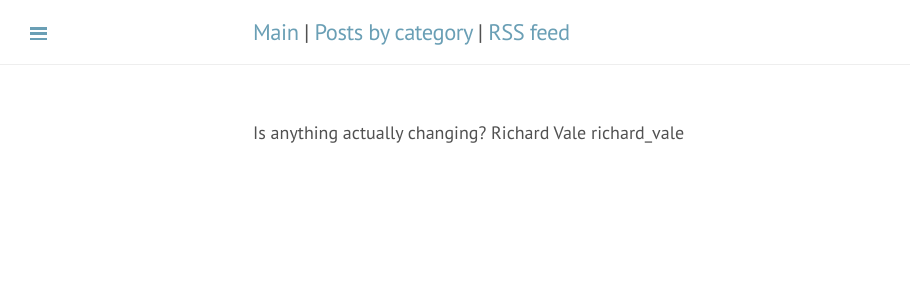
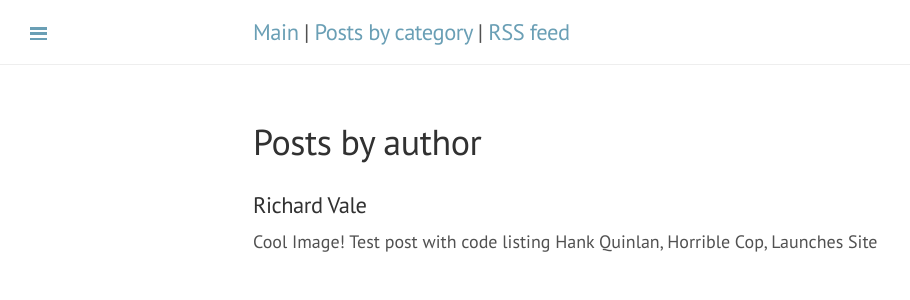
Before and after one commit to datascienceconfidential/datascienceconfidential.github.io, a Jekyll site: the page built from authors/index.html, in a window 1280 px wide. Shown: the top 300 px of the page, without its empty margins (0-910 px from the left). Built offline with Jekyll 4.4.1, drawn with Linux system fonts in a browser that asks for light colours.

Commit message:
Added a bit of post for loop

```diff
--- a/_layouts/authorlist.html
+++ b/_layouts/authorlist.html
@@ -2,9 +2,11 @@
 layout: default
 ---
 
-<!-- <h1>Posts by author</h1> -->
-Is anything actually changing?
+<h1>Posts by author</h1>
+
 {% for author in site.data.authors %}
-{{ author.name }}
-{{author.id}}
+<h3>{{ author.name }}</h3>
+{% for post in site.posts %}
+{{ post.title }}
 {% endfor %}
+{% endfor %}
```
